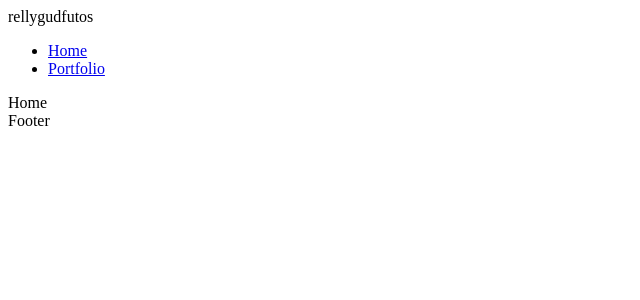
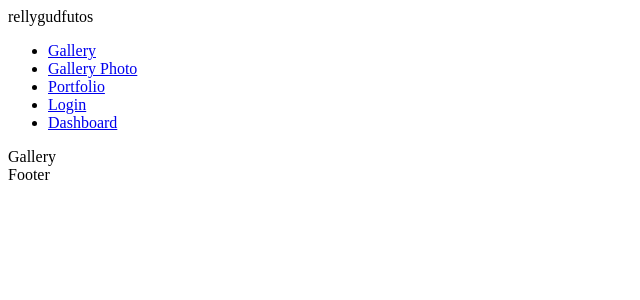
Before and after one commit to michaelkerr0576/rellygudfutos_v2, a React (Vite) app in the folder frontend/: page / in a window 1280 px wide. Shown: the top 300 px of the page, without its empty margins (0-640 px from the left). Built offline with nearby package versions, Linux system fonts and the light colour scheme.

Commit message:
mess with router

```diff
--- a/frontend/index.html
+++ b/frontend/index.html
@@ -2,7 +2,7 @@
 <html lang="en">
   <head>
     <meta charset="UTF-8" />
-    <link rel="icon" href="./public/photo_camera.ico" />
+    <link rel="icon" href="./photo_camera.ico" />
     <meta name="viewport" content="width=device-width, initial-scale=1.0" />
     <meta
       name="description"
--- a/frontend/src/App.tsx
+++ b/frontend/src/App.tsx
@@ -2,8 +2,10 @@ import { BrowserRouter as Router, Route, Routes } from 'react-router-dom';
 
 import Footer from '@/layouts/Footer';
 import Header from '@/layouts/Header';
-import Admin from '@/pages/Admin/Admin.page';
-import Home from '@/pages/Home/Home.page';
+import Dashboard from '@/pages/Dashboard/Dashboard.page';
+import Gallery from '@/pages/Gallery/Gallery.page';
+import Login from '@/pages/Login/Login.page';
+import Photo from '@/pages/Photo/Photo.page';
 import Portfolio from '@/pages/Portfolio/Portfolio.page';
 
 function App(): JSX.Element {
@@ -11,9 +13,22 @@ function App(): JSX.Element {
     <Router>
       <Header />
       <Routes>
-        <Route path="/" element={<Home />} />
-        <Route path="/admin" element={<Admin />} />
+        <Route path="/" element={<Gallery />} />
+
+        <Route path="/gallery">
+          <Route index element={<Gallery />} />
+          <Route path=":photoId" element={<Photo />} />
+        </Route>
+
+        <Route path="/admin">
+          <Route index element={<Login />} />
+          <Route path="login" element={<Login />} />
+          <Route path="dashboard" element={<Dashboard />} />
+        </Route>
+
         <Route path="/portfolio" element={<Portfolio />} />
+
+        <Route path="/*" element={<Gallery />} />
       </Routes>
       <Footer />
     </Router>
--- a/frontend/src/layouts/Header.tsx
+++ b/frontend/src/layouts/Header.tsx
@@ -6,10 +6,19 @@ function Header(): JSX.Element {
       <div>rellygudfutos</div>
       <ul>
         <li>
-          <Link to="/">Home</Link>
+          <Link to="/gallery">Gallery</Link>
+        </li>
+        <li>
+          <Link to="/gallery/123">Gallery Photo</Link>
         </li>
         <li>
           <Link to="/portfolio">Portfolio</Link>
+        </li>
+        <li>
+          <Link to="/admin/login">Login</Link>
+        </li>
+        <li>
+          <Link to="/admin/dashboard">Dashboard</Link>
         </li>
       </ul>
     </header>
--- a/frontend/src/pages/Admin/Admin.page.tsx
+++ /dev/null
@@ -1,5 +0,0 @@
-function Admin(): JSX.Element {
-  return <div>Admin</div>;
-}
-
-export default Admin;
--- /dev/null
+++ b/frontend/src/pages/Dashboard/Dashboard.page.tsx
@@ -0,0 +1,5 @@
+function Dashboard(): JSX.Element {
+  return <div>Dashboard</div>;
+}
+
+export default Dashboard;
--- /dev/null
+++ b/frontend/src/pages/Gallery/Gallery.page.tsx
@@ -0,0 +1,5 @@
+function Gallery(): JSX.Element {
+  return <div>Gallery</div>;
+}
+
+export default Gallery;
--- a/frontend/src/pages/Home/Home.page.tsx
+++ /dev/null
@@ -1,5 +0,0 @@
-function Home(): JSX.Element {
-  return <div>Home</div>;
-}
-
-export default Home;
--- /dev/null
+++ b/frontend/src/pages/Login/Login.page.tsx
@@ -0,0 +1,5 @@
+function Login(): JSX.Element {
+  return <div>Login</div>;
+}
+
+export default Login;
--- /dev/null
+++ b/frontend/src/pages/Photo/Photo.page.tsx
@@ -0,0 +1,9 @@
+import { useParams } from 'react-router-dom';
+
+function Photo(): JSX.Element {
+  const params = useParams();
+
+  return <div>Photo {params.photoId}</div>;
+}
+
+export default Photo;
```
